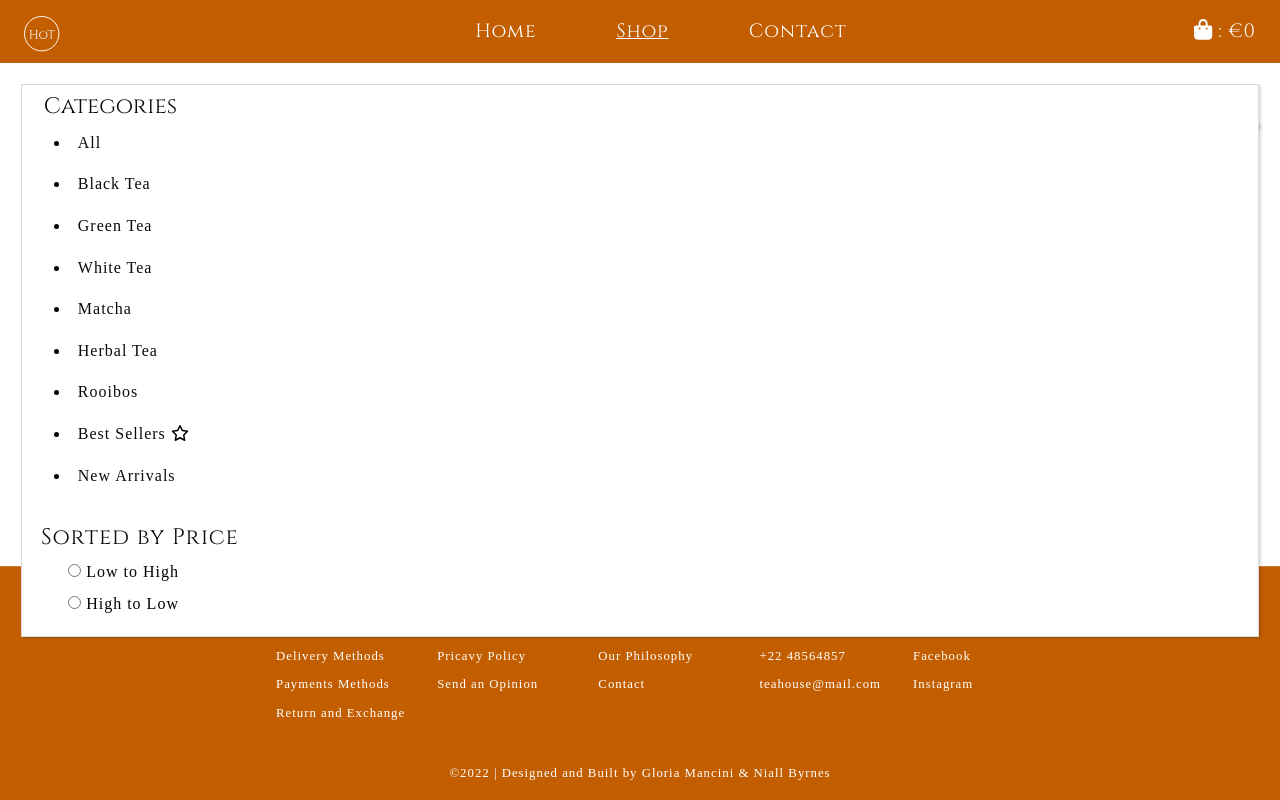
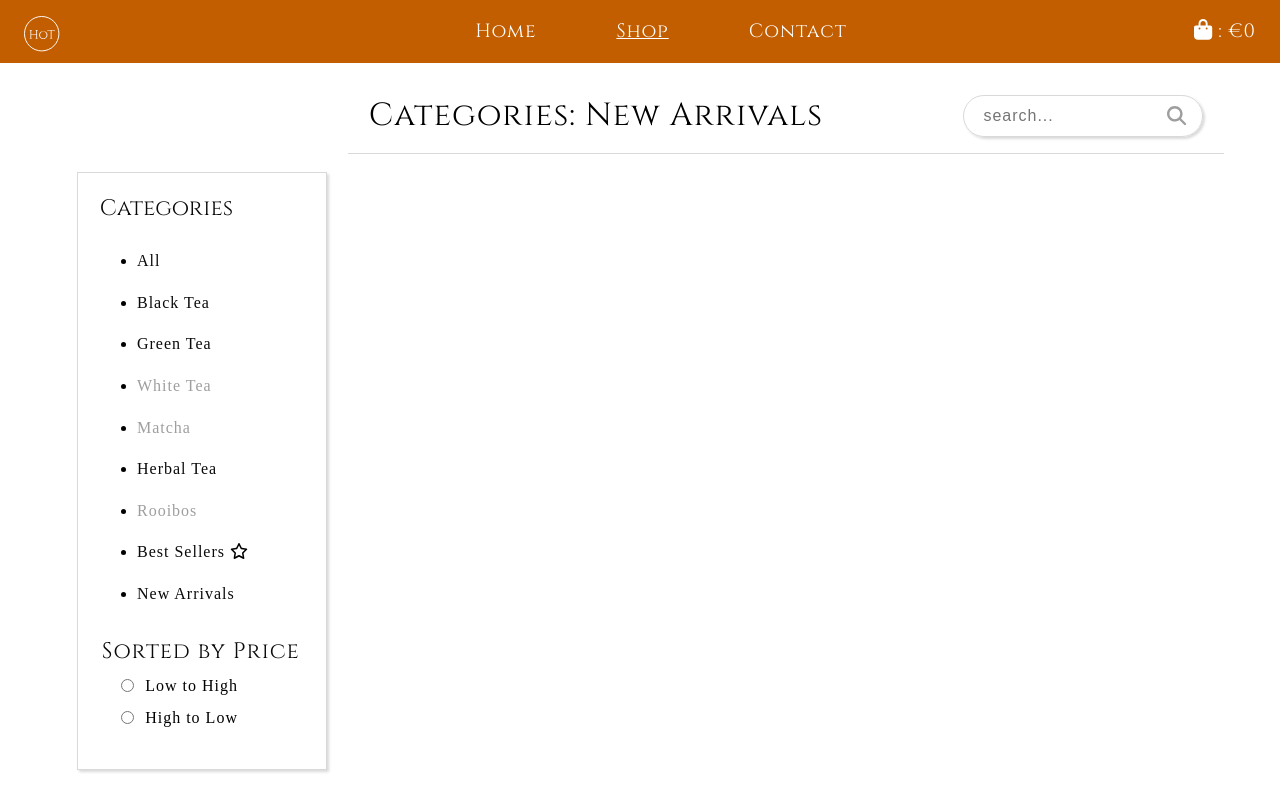
Before and after one commit to GlodallaLuna/the-house-of-tea, a Vue app: page /shop in a window 1280 px wide. Shown: the top 800 px of the page. Built offline with nearby package versions, Linux system fonts and the light colour scheme; a web font is replaced by a local one.

Commit message:
add menu styles

```diff
--- a/src/assets/base.css
+++ b/src/assets/base.css
@@ -72,14 +72,18 @@ ul {
   list-style: none;
 }
 
+.wrapper__header--shop {
+  width: 100%;
+}
+
 .header--shop {
   padding: 0 1.3rem;
   margin-top: .5rem;
+  width: 100%;
+  display: grid;
+  align-content: space-between;
 }
 
-.title--shop {
-
-}
 
 
 
@@ -93,4 +97,5 @@ ul {
       font-size: 1.2rem;
       margin-top: 1.5rem;
   }
+
 }
--- a/src/components/Menu.vue
+++ b/src/components/Menu.vue
@@ -37,10 +37,10 @@ export default {
                     <li><a class="menu__link" href="#">All</a></li>
                     <li><a class="menu__link" href="#">Black Tea</a></li>
                     <li><a class="menu__link" href="#">Green Tea</a></li>
-                    <li><a class="menu__link" href="#">White Tea</a></li>
-                    <li><a class="menu__link" href="#">Matcha</a></li>
+                    <li><a class="menu__link disabled" href="#">White Tea</a></li>
+                    <li><a class="menu__link disabled" href="#">Matcha</a></li>
                     <li><a class="menu__link" href="#">Herbal Tea</a></li>
-                    <li><a class="menu__link" href="#">Rooibos</a></li>
+                    <li><a class="menu__link disabled" href="#">Rooibos</a></li>
                     <li><a class="menu__link" href="#">Best Sellers </a><font-awesome-icon icon="fa-regular fa-star"/></li>
                     <li><a class="menu__link" href="#">New Arrivals</a></li>
                 </ul>
@@ -66,6 +66,7 @@ export default {
     border: 1px solid var(--clr-gray-100);
     background-color: var(--clr-primary-white);
     box-shadow: var(--box-shadow);
+    padding: 1rem;
 }
 
 .dropdown {
@@ -77,19 +78,18 @@ export default {
     left: 0;
     width: 100%;
     border-top: none;
-
     z-index: 998;
 
 }
 
 .menu__links {
     list-style: disc;
-    padding-left: 1.5rem;
+    padding-left: 1.2rem;
 }
 
 .menu__links>li {
-    margin-left: 1.5rem;
-    padding: .5rem;
+    margin-left: 1rem;
+    padding: .5rem 0;
 }
 
 .menu__link {
@@ -120,15 +120,23 @@ export default {
     color: var(--clr-gray-200);
 }
 
+/* sorted price and radio button styles  */
+
 .menu__sorted-price {
-    padding: 1.5rem 1.2rem 1rem 1.2rem;
+    /* padding: 1.5rem 1.2rem 1rem 1.2rem; */
+    padding-top: 1.2rem;
 }
 
 .menu__checkbox {
-    margin-left: 1.5rem;
-    padding: .2rem
+    margin-left: 1rem;
+    padding: .2rem;
 }
 
+label {
+    display: flex;
+    align-items: center;
+    gap: .7rem;
+}
 
 
 .open {
@@ -141,10 +149,26 @@ export default {
     pointer-events: none;
 }
 
-@media screen and (min-width: 50.9em) {
+.disabled {
+    color: var(--clr-gray-200);
+    /* pointer-events: none; */
+    cursor: not-allowed;
+}
+
+@media screen and (min-width: 63.75em) {
+
+    .dropdown{
+        margin-top: 4rem;
+        padding: 1.2rem 1rem;
+    }
     .dropdown-menu {
         opacity: 1;
         pointer-events: auto;
+        position: static;
+        box-shadow: none;
+        border: none;
+        padding: 1rem .5rem;
+
     }
 
     .arrow-down{
--- a/src/views/ShopView.vue
+++ b/src/views/ShopView.vue
@@ -7,9 +7,10 @@ import Footer from '../components/Footer.vue'
 <template>
 
     <Navbar page="shop" />
+    <main>
         <Menu />
         <!-- div to heandle the header and grid component in mobile and desktop version -->
-    <div>
+        <div class="wrapper__header--shop">
             <header class="header--shop">
                 <h2 class="title--shop"> Categories: New Arrivals</h2>
                 <div class="searchbar">
@@ -19,6 +20,7 @@ import Footer from '../components/Footer.vue'
             </header>
             <!-- here goes the grid component with cards -->
         </div>
+    </main>
     <Footer />
 
 </template>
@@ -35,12 +37,16 @@ h2 {
     border: 1px solid var(--clr-gray-100);
     box-shadow: var(--box-shadow);
     border-radius: 50px;
-    padding: .3rem .5rem;
+    padding: .3rem .6rem;
+    max-height: 2.8rem;
 }
 
 .search__input {
     width: 100%;
     border: none;
+    padding: 0 .1rem;
+    border-radius: 50px;
+    letter-spacing: 1px;
 }
 
 .search__input:focus {
@@ -59,7 +65,7 @@ h2 {
 }
 
 .submit__icon {
-    font-size: 1.3rem;
+    font-size: 1.2rem;
     color: var(--clr-gray-200);
 
 }
@@ -71,6 +77,8 @@ h2 {
         justify-content: space-between;
         width: 100%;
         max-width: 62.5rem;
+        padding-bottom: 1rem;
+        border-bottom: 1px solid var(--clr-gray-100);
     }
 
     h2 {
@@ -85,6 +93,20 @@ h2 {
     }
 }
 
+@media screen and (min-width: 63.75em) {
+    main {
+        display: grid;
+        grid-template-columns: 1fr 3fr;
+        max-width: 73rem;
+        margin: 0 auto;
+        padding: 1.5rem 0;
+    }
+
+    .search__input {
+        padding: .1rem .6rem;
+    }
+}
+
 
 
 
```
Lines whose indentation alone changed are shown as unchanged.
